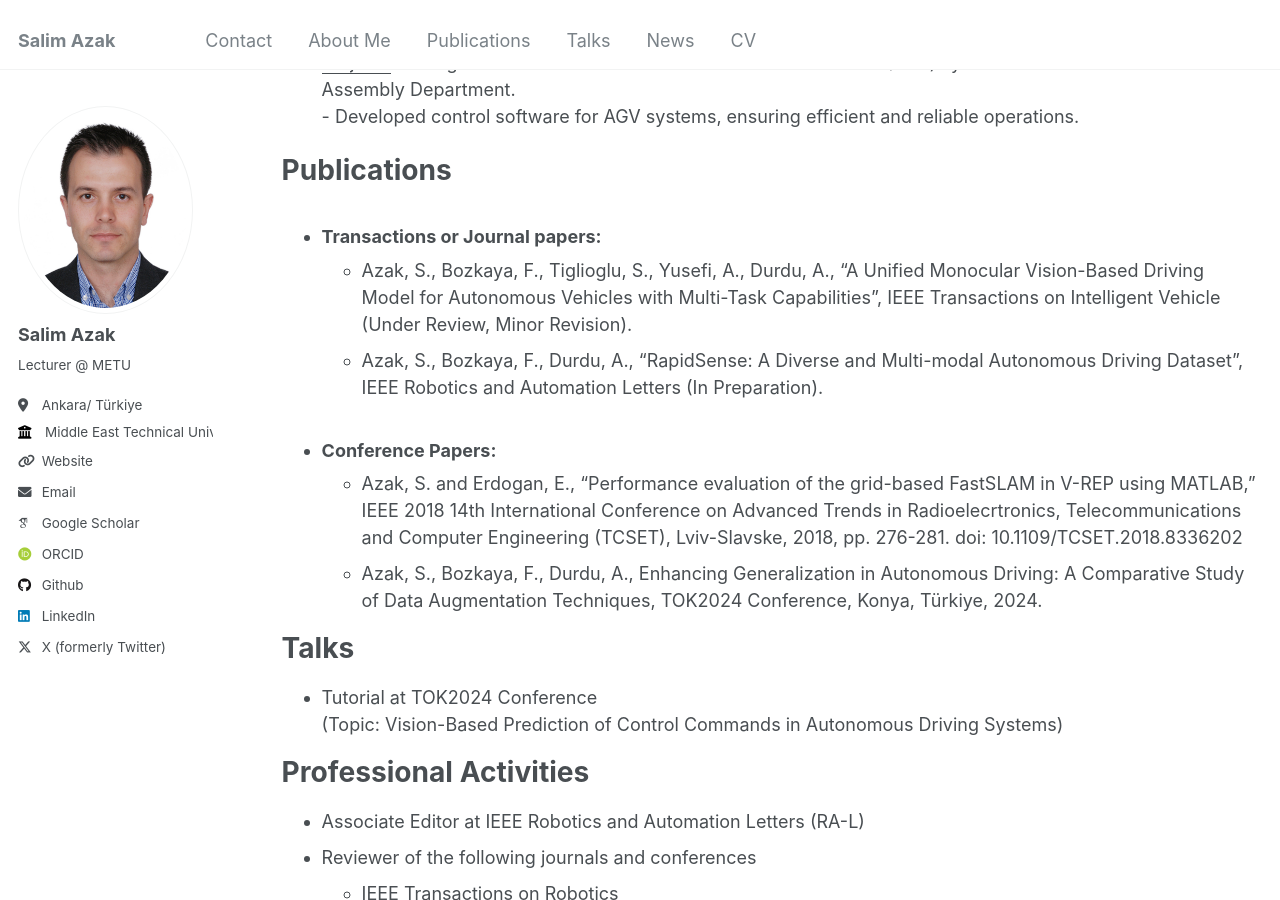
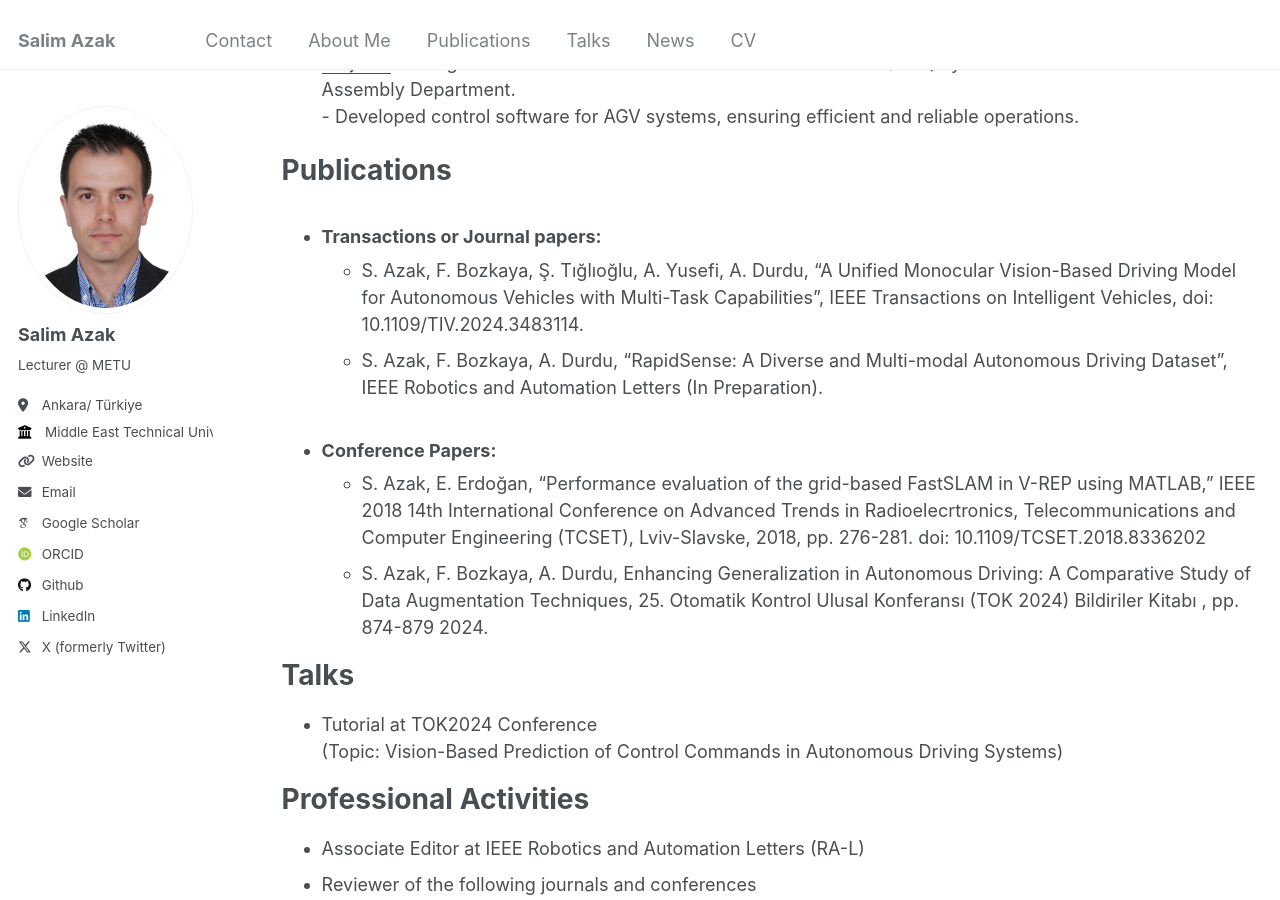
Before and after one commit to salimazak/salimazak.github.io, a Jekyll site: the page built from _pages/cv.md, in a window 1280 px wide and 900 px high, scrolled down 478 px. Built offline with Jekyll 4.4.1, drawn with Linux system fonts in a browser that asks for light colours; some web fonts are replaced.

Commit message:
Update cv.md

```diff
--- a/_pages/cv.md
+++ b/_pages/cv.md
@@ -30,11 +30,11 @@ Work experience
 Publications
 ======
   * ### Transactions or Journal papers:
-    * Azak, S., Bozkaya, F., Tiglioglu, S., Yusefi, A., Durdu, A., “A Unified Monocular Vision-Based Driving Model for Autonomous Vehicles with Multi-Task Capabilities”, IEEE Transactions on Intelligent Vehicle (Under Review, Minor Revision).
-    * Azak, S., Bozkaya, F., Durdu, A., “RapidSense: A Diverse and Multi-modal Autonomous Driving Dataset”, IEEE Robotics and Automation Letters (In Preparation).
+    * S. Azak, F. Bozkaya, Ş. Tığlıoğlu, A. Yusefi, A. Durdu, “A Unified Monocular Vision-Based Driving Model for Autonomous Vehicles with Multi-Task Capabilities”, IEEE Transactions on Intelligent Vehicles, doi: 10.1109/TIV.2024.3483114.
+    * S. Azak, F. Bozkaya, A. Durdu, “RapidSense: A Diverse and Multi-modal Autonomous Driving Dataset”, IEEE Robotics and Automation Letters (In Preparation).
   * ### Conference Papers:
-    * Azak, S. and Erdogan, E., "Performance evaluation of the grid-based FastSLAM in V-REP using MATLAB," IEEE 2018 14th International Conference on Advanced Trends in Radioelecrtronics, Telecommunications and Computer Engineering (TCSET), Lviv-Slavske, 2018, pp. 276-281. doi: 10.1109/TCSET.2018.8336202
-    * Azak, S., Bozkaya, F., Durdu, A., Enhancing Generalization in Autonomous Driving: A Comparative Study of Data Augmentation Techniques, TOK2024 Conference, Konya, Türkiye, 2024.
+    * S. Azak, E. Erdoğan, "Performance evaluation of the grid-based FastSLAM in V-REP using MATLAB," IEEE 2018 14th International Conference on Advanced Trends in Radioelecrtronics, Telecommunications and Computer Engineering (TCSET), Lviv-Slavske, 2018, pp. 276-281. doi: 10.1109/TCSET.2018.8336202
+    * S. Azak, F. Bozkaya, A. Durdu, Enhancing Generalization in Autonomous Driving: A Comparative Study of Data Augmentation Techniques, 25. Otomatik Kontrol Ulusal Konferansı (TOK 2024) Bildiriler Kitabı , pp. 874-879 2024.
 
 Talks
 ======
```
